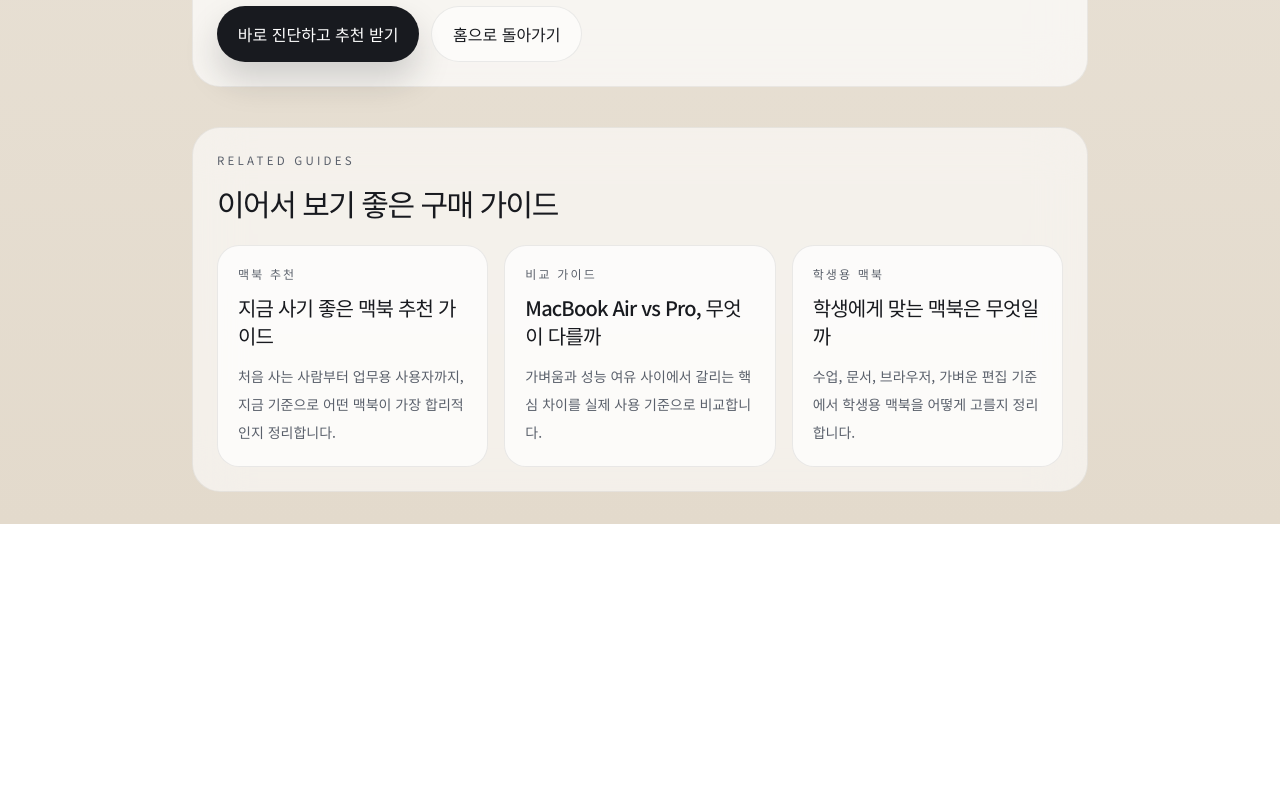
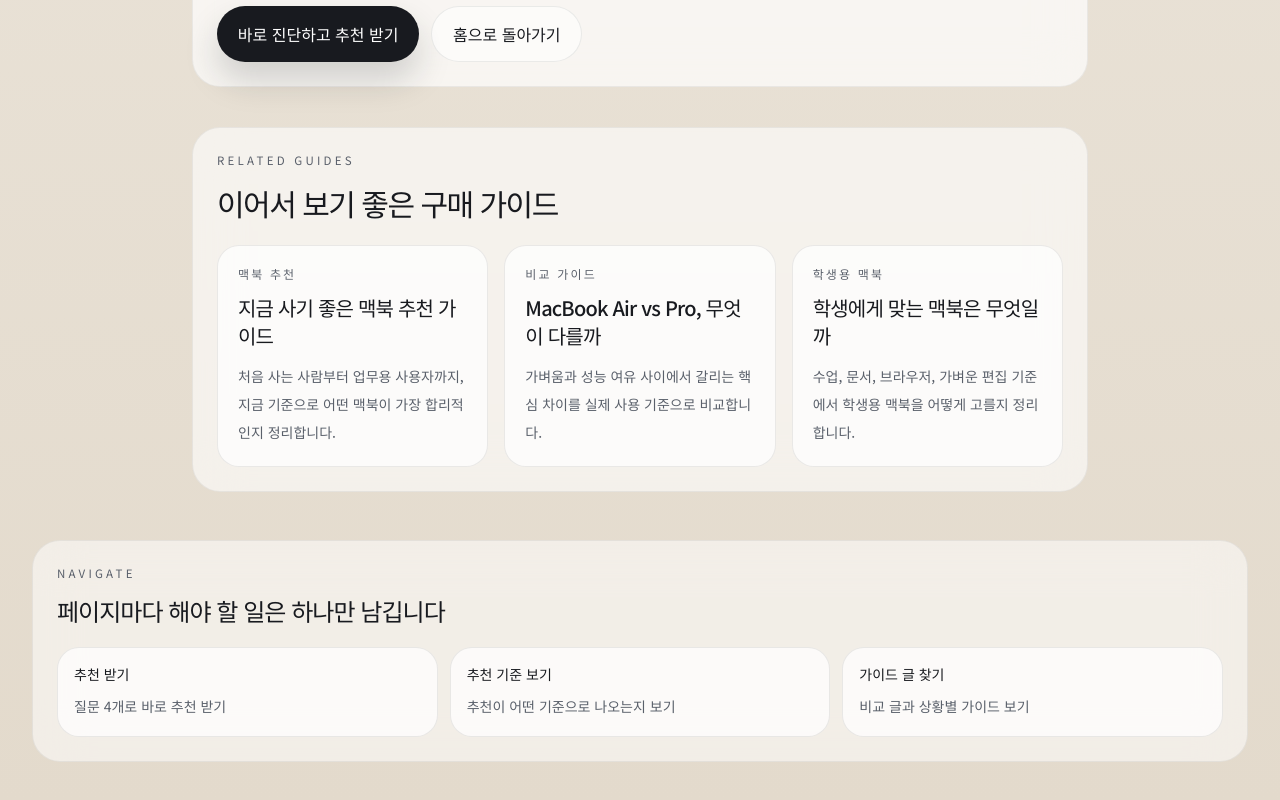
Before and after one commit to hallakies/notebook-atelier, a Next.js app: page /buying-guides/best-first-macbook in a window 1280 px wide. Shown: the part 1730-2530 px from the top of the page. Before the commit the page ends 2254 px from the top, so only its background shows below. Built offline with nearby package versions, Linux system fonts and the light colour scheme; no server answers.

Commit message:
Clarify navigation and add site footer

```diff
--- a/src/app/buying-guides/[slug]/page.tsx
+++ b/src/app/buying-guides/[slug]/page.tsx
@@ -120,7 +120,7 @@
           </div>
           <div className="mt-6 flex flex-wrap gap-3">
             <Link className="primary-link" href="/#finder">
-              4문항으로 바로 진단하기
+              바로 진단하고 추천 받기
             </Link>
             <Link className="secondary-link" href="/buying-guides">
               다른 가이드 보기
--- a/src/app/layout.tsx
+++ b/src/app/layout.tsx
@@ -1,5 +1,6 @@
 import type { Metadata } from "next";
 import { Cormorant_Garamond, Noto_Sans_KR } from "next/font/google";
+import { SiteFooter } from "@/components/site-footer";
 import { SiteHeader } from "@/components/site-header";
 import "./globals.css";
 
@@ -20,11 +21,11 @@
 export const metadata: Metadata = {
   metadataBase: new URL(siteUrl),
   title: {
-    default: "노트북 아틀리에 | 나에게 맞는 맥북 추천",
-    template: "%s | 노트북 아틀리에",
+    default: "Notebook Atelier | 나에게 맞는 맥북 추천",
+    template: "%s | Notebook Atelier",
   },
   description:
-    "4개의 질문으로 나에게 맞는 맥북을 빠르게 추천하고, 바로 살 수 있는 구매 링크까지 연결하는 구매 결정 도구",
+    "4개의 질문으로 나에게 맞는 맥북을 추천하고, 바로 살 수 있는 상품까지 연결하는 구매 결정 도구",
   keywords: [
     "노트북 아틀리에",
     "맥북 추천",
@@ -37,19 +38,19 @@
     "맥북 지금 사도 될까",
   ],
   openGraph: {
-    title: "노트북 아틀리에 | 나에게 맞는 맥북 추천",
+    title: "Notebook Atelier | 나에게 맞는 맥북 추천",
     description:
-      "4개의 질문으로 나에게 맞는 맥북을 빠르게 추천하고, 바로 구매 링크까지 연결하는 구매 결정 도구",
-    siteName: "노트북 아틀리에",
+      "4개의 질문으로 나에게 맞는 맥북을 추천하고, 바로 살 수 있는 상품까지 연결하는 구매 결정 도구",
+    siteName: "Notebook Atelier",
     locale: "ko_KR",
     type: "website",
     url: siteUrl,
   },
   twitter: {
     card: "summary_large_image",
-    title: "노트북 아틀리에 | 나에게 맞는 맥북 추천",
+    title: "Notebook Atelier | 나에게 맞는 맥북 추천",
     description:
-      "4개의 질문으로 나에게 맞는 맥북을 빠르게 추천하고, 바로 구매 링크까지 연결하는 구매 결정 도구",
+      "4개의 질문으로 나에게 맞는 맥북을 추천하고, 바로 살 수 있는 상품까지 연결하는 구매 결정 도구",
   },
 };
 
@@ -63,6 +64,7 @@
       <body className={`${displayFont.variable} ${bodyFont.variable}`}>
         <SiteHeader />
         {children}
+        <SiteFooter />
       </body>
     </html>
   );
--- /dev/null
+++ b/src/components/site-footer.tsx
@@ -0,0 +1,44 @@
+import Link from "next/link";
+
+const footerLinks = [
+  {
+    href: "/#finder",
+    label: "추천 받기",
+    description: "질문 4개로 바로 추천 받기",
+  },
+  {
+    href: "/how-to-choose",
+    label: "추천 기준 보기",
+    description: "추천이 어떤 기준으로 나오는지 보기",
+  },
+  {
+    href: "/buying-guides",
+    label: "가이드 글 찾기",
+    description: "비교 글과 상황별 가이드 보기",
+  },
+];
+
+export function SiteFooter() {
+  return (
+    <footer className="px-4 pb-10 pt-4 sm:px-6 lg:px-8">
+      <div className="mx-auto max-w-7xl rounded-[28px] border border-black/6 bg-[rgba(255,255,255,0.52)] p-5 backdrop-blur-xl sm:p-6">
+        <p className="eyebrow">Navigate</p>
+        <h2 className="mt-3 text-2xl font-medium tracking-[-0.04em] text-[var(--ink)]">
+          페이지마다 해야 할 일은 하나만 남깁니다
+        </h2>
+        <div className="mt-5 grid gap-3 md:grid-cols-3">
+          {footerLinks.map((item) => (
+            <Link
+              key={item.href}
+              href={item.href}
+              className="rounded-[22px] border border-black/8 bg-white/72 p-4 transition hover:-translate-y-[1px] hover:border-black/12"
+            >
+              <p className="text-sm font-medium text-[var(--ink)]">{item.label}</p>
+              <p className="mt-2 text-sm leading-7 text-[var(--muted)]">{item.description}</p>
+            </Link>
+          ))}
+        </div>
+      </div>
+    </footer>
+  );
+}
```
